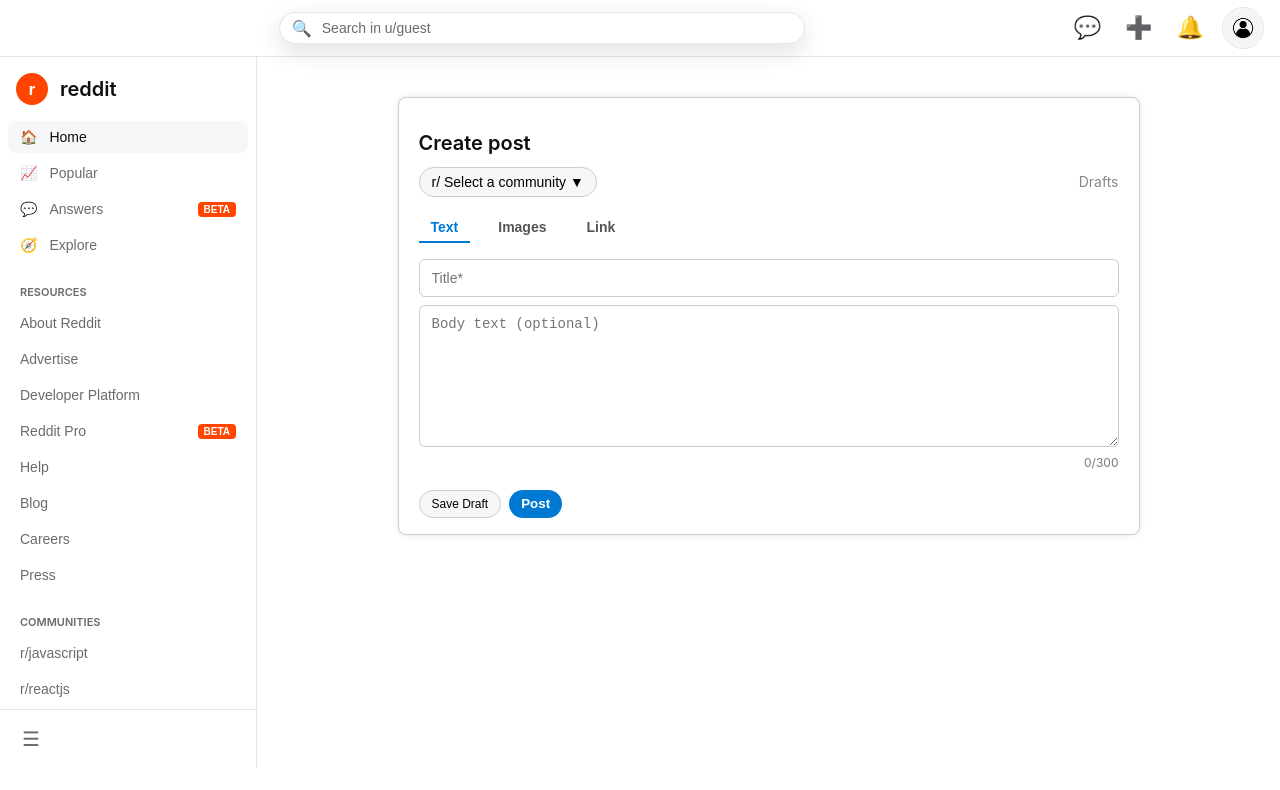
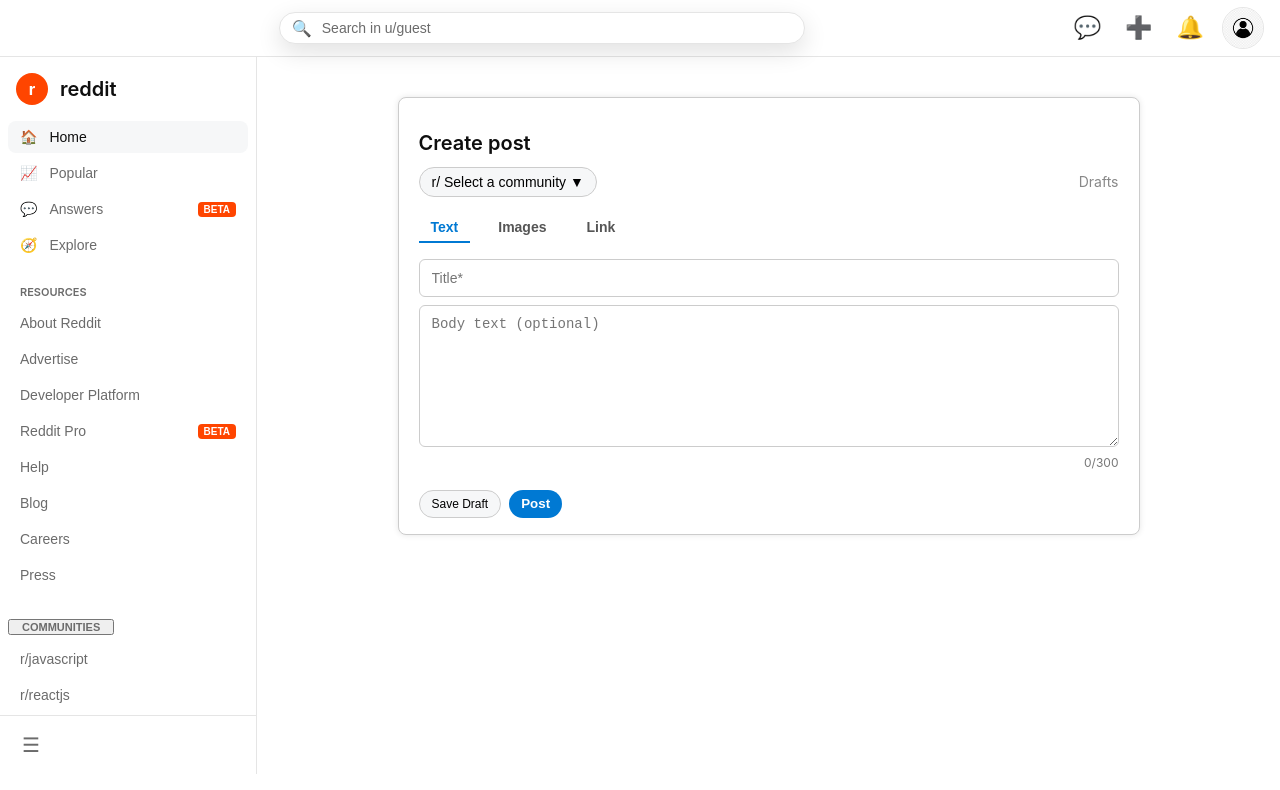
Before and after one commit to mariamtarek7115/reddit-clone-fall25, a React (Create React App) app in the folder frontend/: page /createpost in a window 1280 px wide. Shown: the top 790 px of the page. Built offline with nearby package versions, Linux system fonts and the light colour scheme.

Commit message:
handled navigation

```diff
--- a/frontend/src/components/Sidebar/Sidebar.jsx
+++ b/frontend/src/components/Sidebar/Sidebar.jsx
@@ -1,17 +1,23 @@
-// src/components/Sidebar.jsx
-import React from 'react';
-import './Sidebar.css'; // Ensure to create and link this CSS file for styling
+import React from "react";
+import { useNavigate } from "react-router-dom";
+import "./Sidebar.css";
 
 const Sidebar = ({
-  sidebarActive,
-  setSidebarActive,
-  sidebarOpen,
-  setSidebarOpen,
-  toggleJoinCommunity,
-  communities,
+  sidebarActive = "Home",
+  setSidebarActive = () => {},
+  sidebarOpen = true,
+  setSidebarOpen = () => {},
+  toggleJoinCommunity = () => {},
+  communities = [],
 }) => {
+  const navigate = useNavigate();
+
   return (
-    <aside className={sidebarOpen ? 'feed-sidebar' : 'feed-sidebar feed-sidebar--collapsed'}>
+    <aside
+      className={
+        sidebarOpen ? "feed-sidebar" : "feed-sidebar feed-sidebar--collapsed"
+      }
+    >
       <div className="sidebar-header">
         <div className="sidebar-logo">r</div>
         {sidebarOpen && <span className="sidebar-title">reddit</span>}
@@ -19,24 +25,27 @@
 
       <nav className="sidebar-nav">
         <button
-          className={`sidebar-nav-item ${sidebarActive === 'Home' ? 'active' : ''}`}
-          onClick={() => setSidebarActive('Home')}
+          className={`sidebar-nav-item ${sidebarActive === "Home" ? "active" : ""}`}
+          onClick={() => {
+            setSidebarActive("Home");
+            navigate("/feed");
+          }}
         >
           <span>🏠</span>
           {sidebarOpen && <span>Home</span>}
         </button>
 
         <button
-          className={`sidebar-nav-item ${sidebarActive === 'Popular' ? 'active' : ''}`}
-          onClick={() => setSidebarActive('Popular')}
+          className={`sidebar-nav-item ${sidebarActive === "Popular" ? "active" : ""}`}
+          onClick={() => setSidebarActive("Popular")}
         >
           <span>📈</span>
           {sidebarOpen && <span>Popular</span>}
         </button>
 
         <button
-          className={`sidebar-nav-item ${sidebarActive === 'Answers' ? 'active' : ''}`}
-          onClick={() => setSidebarActive('Answers')}
+          className={`sidebar-nav-item ${sidebarActive === "Answers" ? "active" : ""}`}
+          onClick={() => setSidebarActive("Answers")}
         >
           <span>💬</span>
           {sidebarOpen && (
@@ -48,8 +57,8 @@
         </button>
 
         <button
-          className={`sidebar-nav-item ${sidebarActive === 'Explore' ? 'active' : ''}`}
-          onClick={() => setSidebarActive('Explore')}
+          className={`sidebar-nav-item ${sidebarActive === "Explore" ? "active" : ""}`}
+          onClick={() => setSidebarActive("Explore")}
         >
           <span>🧭</span>
           {sidebarOpen && <span>Explore</span>}
@@ -58,13 +67,23 @@
         {sidebarOpen && (
           <>
             <div className="sidebar-section-title">RESOURCES</div>
-            <button className="sidebar-nav-item" onClick={() => setSidebarActive('About')}>
+
+            <button
+              className="sidebar-nav-item"
+              onClick={() => setSidebarActive("About")}
+            >
               About Reddit
             </button>
-            <button className="sidebar-nav-item" onClick={() => setSidebarActive('Advertise')}>
+            <button
+              className="sidebar-nav-item"
+              onClick={() => setSidebarActive("Advertise")}
+            >
               Advertise
             </button>
-            <button className="sidebar-nav-item" onClick={() => setSidebarActive('Developers')}>
+            <button
+              className="sidebar-nav-item"
+              onClick={() => setSidebarActive("Developers")}
+            >
               Developer Platform
             </button>
             <button className="sidebar-nav-item">
@@ -76,16 +95,28 @@
             <button className="sidebar-nav-item">Careers</button>
             <button className="sidebar-nav-item">Press</button>
 
-            <div className="sidebar-section-title">COMMUNITIES</div>
-            {communities.map((community) => (
-              <button
-                className="sidebar-nav-item"
-                key={community.id}
-                onClick={() => toggleJoinCommunity(community.id)}
-              >
-                {community.name}
-              </button>
-            ))}
+            <button
+              className="sidebar-section-title"
+              onClick={() => navigate("/communities")}
+            >
+              COMMUNITIES
+            </button>
+
+            {communities.map((community) => {
+              const raw = community.name || "";
+              const communitySlug = raw.replace(/^r\//, "");
+              const label = raw.startsWith("r/") ? raw : `r/${raw}`;
+
+              return (
+                <button
+                  className="sidebar-nav-item"
+                  key={community.id || communitySlug}
+                  onClick={() => navigate("/r/" + communitySlug)}
+                >
+                  {label}
+                </button>
+              );
+            })}
           </>
         )}
       </nav>
--- a/frontend/src/pages/CommunityPage.jsx
+++ b/frontend/src/pages/CommunityPage.jsx
@@ -1,12 +1,28 @@
 import React, { useEffect, useState } from "react";
 import { useParams, useNavigate } from "react-router-dom";
-import Header from "../components/Header";
-import Sidebar from "../components/Sidebar/Sidebar";
+import Header from "../components/Header.jsx";
+import Sidebar from "../components/Sidebar/Sidebar.jsx";
 import "./CommunityPage.css";
 
 const CommunityPage = () => {
   const { communityName } = useParams();
   const navigate = useNavigate();
+
+  // Sidebar state (REQUIRED for your Sidebar component)
+  const [sidebarOpen, setSidebarOpen] = useState(true);
+  const [sidebarActive, setSidebarActive] = useState("Home");
+
+  // Communities list (dummy for now; hook backend later)
+  const [communities, setCommunities] = useState([
+    { id: 1, name: "JavaScript" },
+    { id: 2, name: "ReactJS" },
+  ]);
+
+  const toggleJoinCommunity = (id) => {
+    setCommunities((prev) =>
+      prev.map((c) => (c.id === id ? { ...c, isJoined: !c.isJoined } : c))
+    );
+  };
 
   const [community, setCommunity] = useState(null);
   const [sortBy, setSortBy] = useState("hot");
@@ -15,13 +31,14 @@
   useEffect(() => {
     if (!communityName) return;
 
+    // later: fetch community from backend by name
     setCommunity({
       name: communityName,
       description: `Welcome to r/${communityName}!`,
       membersCount: 1,
       createdAt: "Dec 19, 2025",
       type: "Public",
-      isAdult: true,
+      isAdult: false,
       isModerator: true,
       insights: {
         visitors: 0,
@@ -38,7 +55,20 @@
 
       <div className="reddit-shell">
         {/* LEFT GLOBAL NAV */}
-        <Sidebar />
+        <Sidebar
+          sidebarActive={sidebarActive}
+          setSidebarActive={setSidebarActive}
+          sidebarOpen={sidebarOpen}
+          setSidebarOpen={setSidebarOpen}
+          toggleJoinCommunity={toggleJoinCommunity}
+          communities={communities.map((c) => ({
+            ...c,
+            // Sidebar expects strings like "r/JavaScript" in UI,
+            // but it also uses navigate("/community/" + community.name)
+            // so we should keep just the name here.
+            name: c.name,
+          }))}
+        />
 
         {/* COMMUNITY PAGE */}
         <div className="community-page">
@@ -70,7 +100,7 @@
                 <div className="menu-wrapper">
                   <button
                     className="more-btn"
-                    onClick={() => setShowMenu(prev => !prev)}
+                    onClick={() => setShowMenu((prev) => !prev)}
                   >
                     ⋯
                   </button>
@@ -93,7 +123,7 @@
             {/* FEED */}
             <main className="community-feed">
               <div className="sort-bar">
-                {["hot", "new", "top"].map(type => (
+                {["hot", "new", "top"].map((type) => (
                   <button
                     key={type}
                     className={sortBy === type ? "active" : ""}
@@ -140,9 +170,7 @@
 
                 <button
                   className="primary-cta full"
-                  onClick={() =>
-                    navigate(`/r/${community.name}/message-mods`)
-                  }
+                  onClick={() => navigate(`/community/${community.name}/message-mods`)}
                 >
                   Message Mods
                 </button>
@@ -154,7 +182,7 @@
                   <div className="mod-row">u/Former_Pack5559</div>
                   <button
                     className="link-btn"
-                    onClick={() => navigate(`/r/${community.name}/mods`)}
+                    onClick={() => navigate(`/community/${community.name}/mods`)}
                   >
                     View all moderators
                   </button>
```
